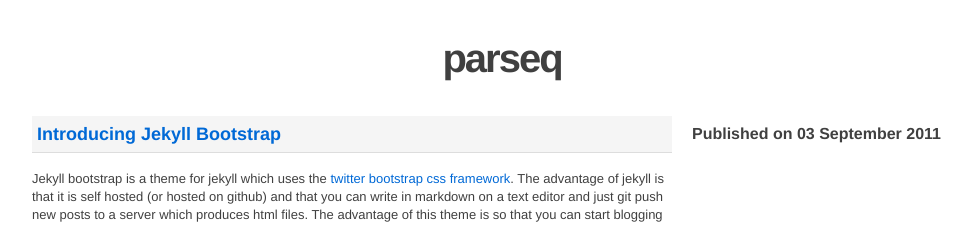
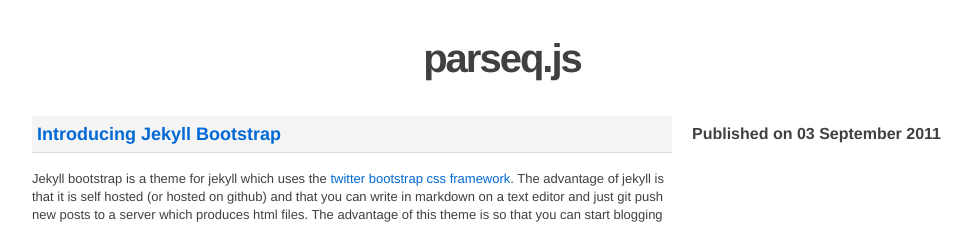
Before and after one commit to gstack/parseq, a Jekyll site: the page built from index.html, in a window 1280 px wide. Shown: the top 225 px of the page, without its empty margins (138-1110 px from the left). Built offline with Jekyll 4.4.1, drawn with Linux system fonts in a browser that asks for light colours; the list of posts is cut into pages by our own code.

```diff
--- a/_config.yml
+++ b/_config.yml
@@ -2,5 +2,5 @@
 permalink: /:year/:title/
 paginate: 10
 exclude:
-name: parseq
+name: parseq.js
 baseurl: ./
```
